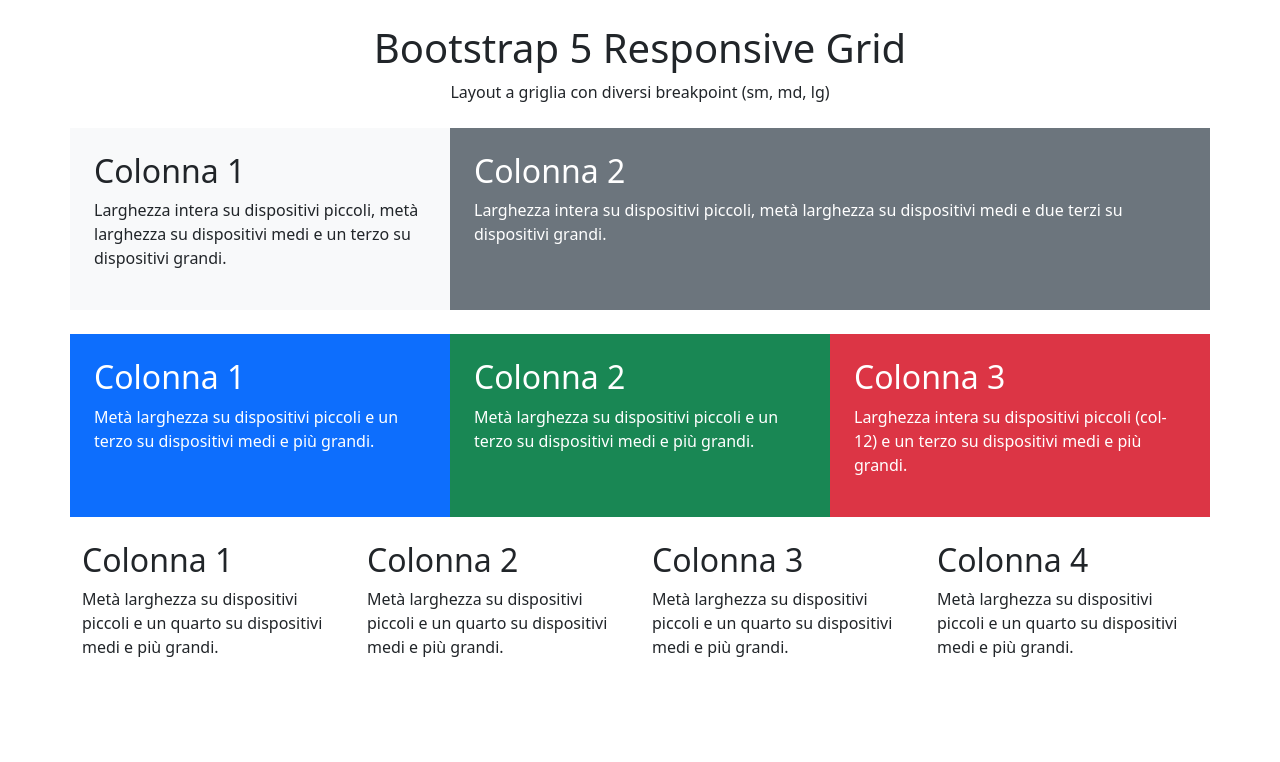
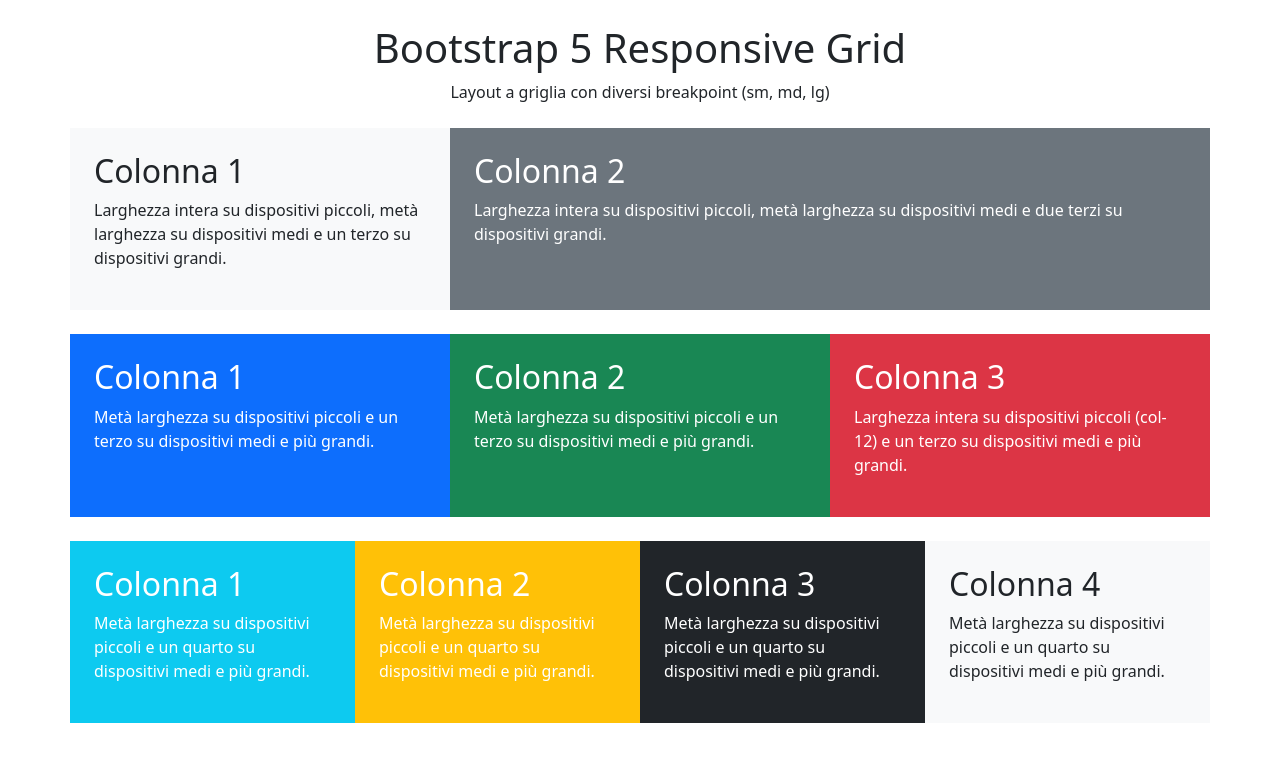
Before and after one commit to Alessio-Gasbarro/htmlcss-bootstrap-layout, a plain HTML site: page index.html in a window 1280 px wide. Drawn offline with nearby package versions, Linux system fonts and the light colour scheme.

Commit message:
[DONE] Finished + BONUSES

```diff
--- a/css/style.css
+++ b/css/style.css
@@ -0,0 +1 @@
+/*Vabbè carico CSS per il meme*/
--- a/index.html
+++ b/index.html
@@ -37,27 +37,28 @@
                 <h2>Colonna 2</h2>
                 <p>Metà larghezza su dispositivi piccoli e un terzo su dispositivi medi e più grandi.</p>
             </div>
-            <div class="col-6 bg-danger p-4">
+            <div class="col-12 bg-danger p-4">
                 <h2>Colonna 3</h2>
                 <p>Larghezza intera su dispositivi piccoli (col-12) e un terzo su dispositivi medi e più grandi.</p>
             </div>
         </div>
     </div>
-    <div class="container">
-        <div class="row">
-            <div class="col-3">
+    <!--TERZA LINEA-->
+    <div class="container my-4">
+        <div class="row row-cols-2 row-cols-md-4">
+            <div class="col-6 bg-info text-white p-4">
                 <h2>Colonna 1</h2>
                 <p>Metà larghezza su dispositivi piccoli e un quarto su dispositivi medi e più grandi.</p>
             </div>
-            <div class="col-3">
+            <div class="col-6 bg-warning text-white p-4">
                 <h2>Colonna 2</h2>
                 <p>Metà larghezza su dispositivi piccoli e un quarto su dispositivi medi e più grandi.</p>
             </div>
-            <div class="col-3">
+            <div class="col-6 bg-dark text-white p-4">
                 <h2>Colonna 3</h2>
                 <p>Metà larghezza su dispositivi piccoli e un quarto su dispositivi medi e più grandi.</p>
             </div>
-            <div class="col-3">
+            <div class="col-6 bg-light p-4">
                 <h2>Colonna 4</h2>
                 <p>Metà larghezza su dispositivi piccoli e un quarto su dispositivi medi e più grandi.</p>
             </div>
```
